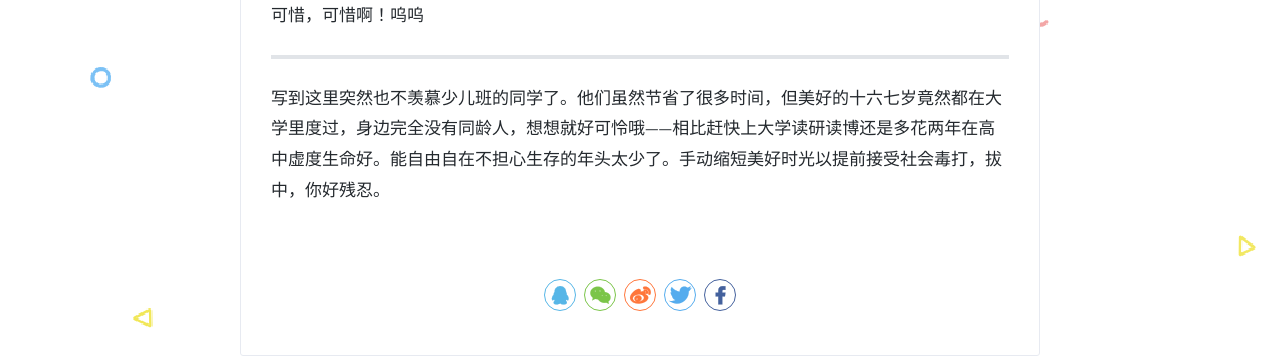
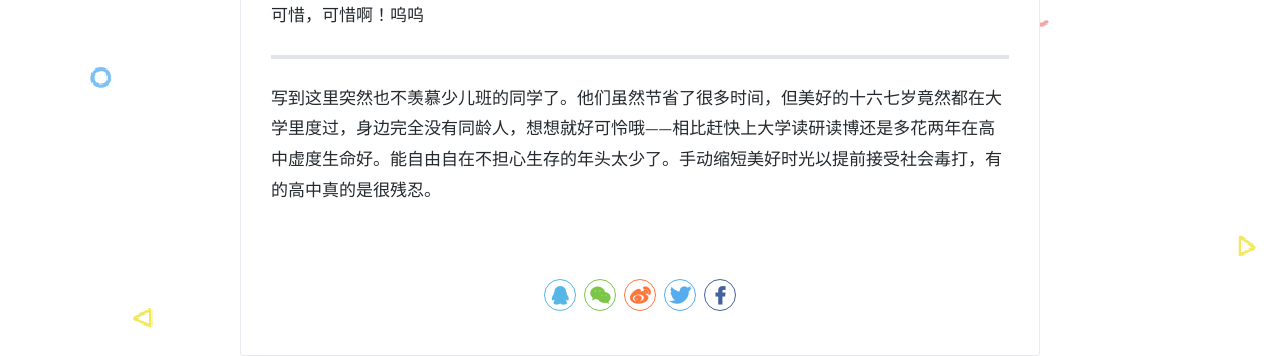
Before and after one commit to ChloriteBot/ChloriteBot.github.io, a Jekyll site: the page built from _posts/2021-01-30-梦回高中.md, in a window 1280 px wide. Shown: the part 1898-2254 px from the top of the page. Built offline with Jekyll 4.4.1, drawn with Linux system fonts in a browser that asks for light colours; comment, search, counter and statistics services are not loaded.

Commit message:
Update 2021-01-30-梦回高中.md

```diff
--- a/_posts/2021-01-30-梦回高中.md
+++ b/_posts/2021-01-30-梦回高中.md
@@ -32,4 +32,4 @@ anyway，做梦真好，以前的遗憾可以通过梦来解决，时间足够
 
 ---
 
-写到这里突然也不羡慕少儿班的同学了。他们虽然节省了很多时间，但美好的十六七岁竟然都在大学里度过，身边完全没有同龄人，想想就好可怜哦——相比赶快上大学读研读博还是多花两年在高中虚度生命好。能自由自在不担心生存的年头太少了。手动缩短美好时光以提前接受社会毒打，拔中，你好残忍。
+写到这里突然也不羡慕少儿班的同学了。他们虽然节省了很多时间，但美好的十六七岁竟然都在大学里度过，身边完全没有同龄人，想想就好可怜哦——相比赶快上大学读研读博还是多花两年在高中虚度生命好。能自由自在不担心生存的年头太少了。手动缩短美好时光以提前接受社会毒打，有的高中真的是很残忍。
```
